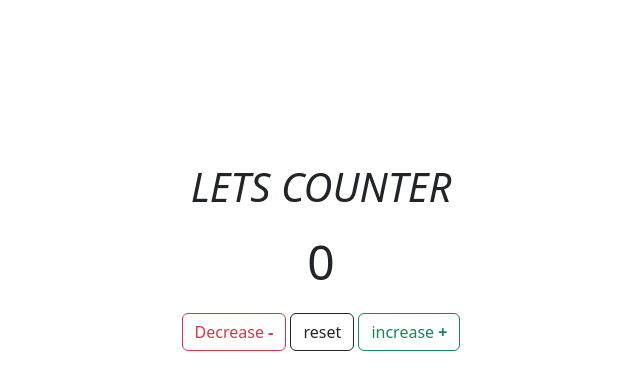
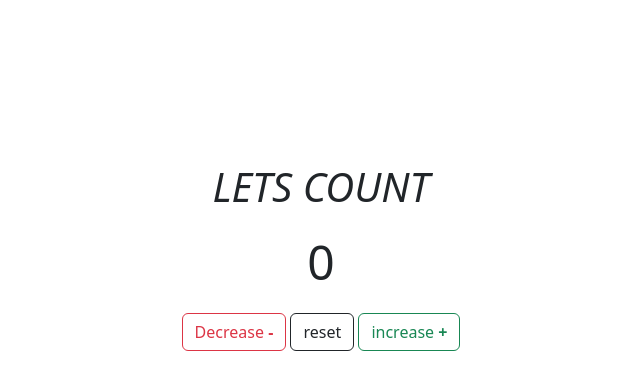
Before and after one commit to Ann-234/counter-app, a plain HTML site: page index.html in a window 1280 px wide. Shown: the part 45-434 px from the top of the page, without its empty margins (319-959 px from the left). Drawn offline with nearby package versions, Linux system fonts and the light colour scheme.

Commit message:
new update

```diff
--- a/index.html
+++ b/index.html
@@ -15,7 +15,7 @@
 
 
    <div class="container my-5">
-         <h1>LETS COUNTER</h1>
+         <h1>LETS COUNT</h1>
         <h3 id="value">0</h3>
       <div class="button-container">
         <button class="btn  btn-outline-danger decrease">Decrease <span>-</span></button>
```
